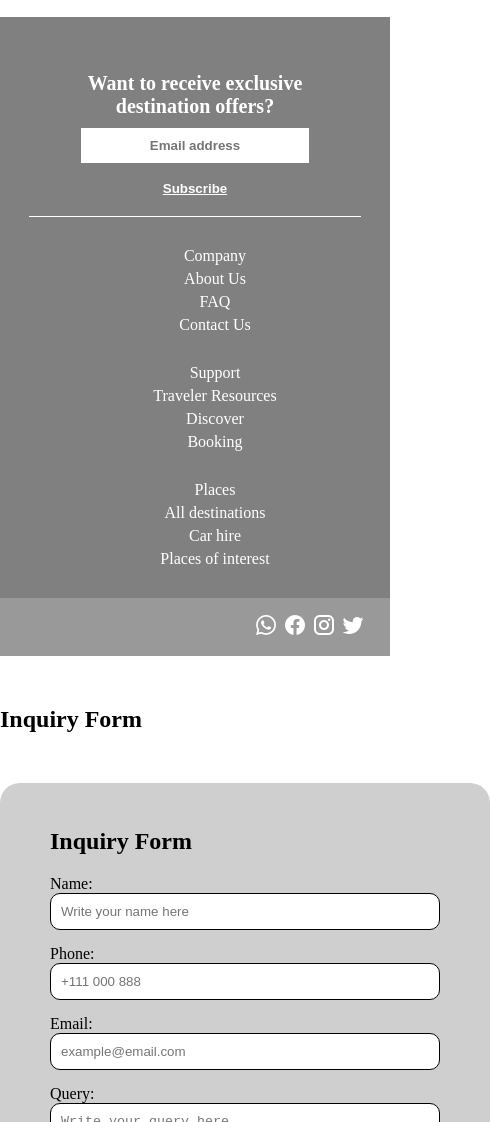
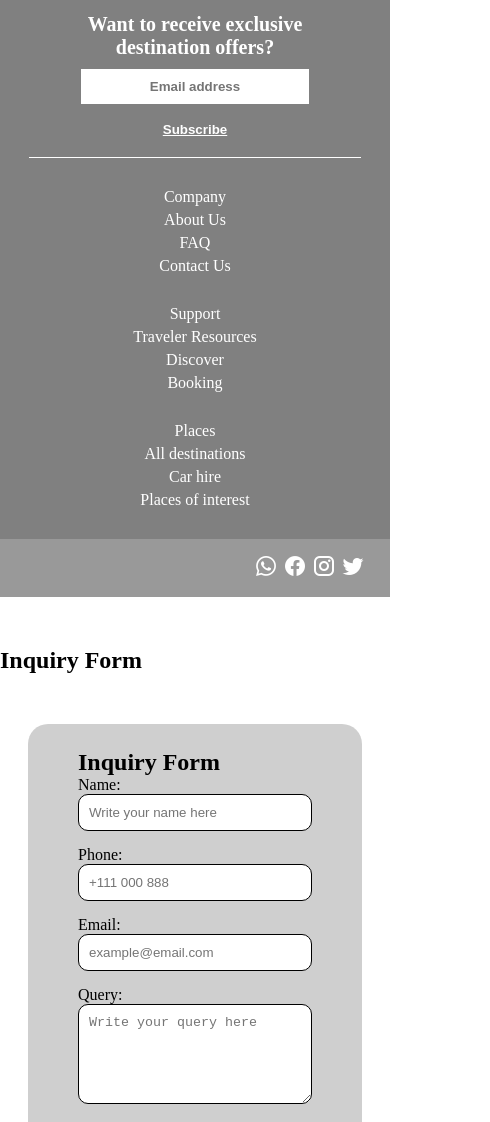
Before and after one commit to JUC24/proyecto1_proyecto-final, a website: page designSystem.html in a window 390 px wide. Shown: the part 878-2000 px from the top of the page, 490 px wide, since content can reach past the window. Drawn offline with Linux system fonts and the light colour scheme.

Commit message:
fix(designSystem.html): global padding & form media adjust

```diff
--- a/sass/components/_inquiryForm.scss
+++ b/sass/components/_inquiryForm.scss
@@ -43,7 +43,7 @@
 
 @media screen and (max-width: 480px) and (min-width: 320px) {
   .inquiryForm{
-    width: 100%;
+    width: 60%;
   }
 }
 @media screen and (max-width: 768px) and (min-width: 481px) {
--- a/sass/global/_globalBase.scss
+++ b/sass/global/_globalBase.scss
@@ -1,3 +1,8 @@
 body{
   margin: 0;
+  padding: 0;
 }
+body *{
+  margin: 0;
+  padding: 0;
+}
```
Also changed, not shown: public/css/styles.css.
